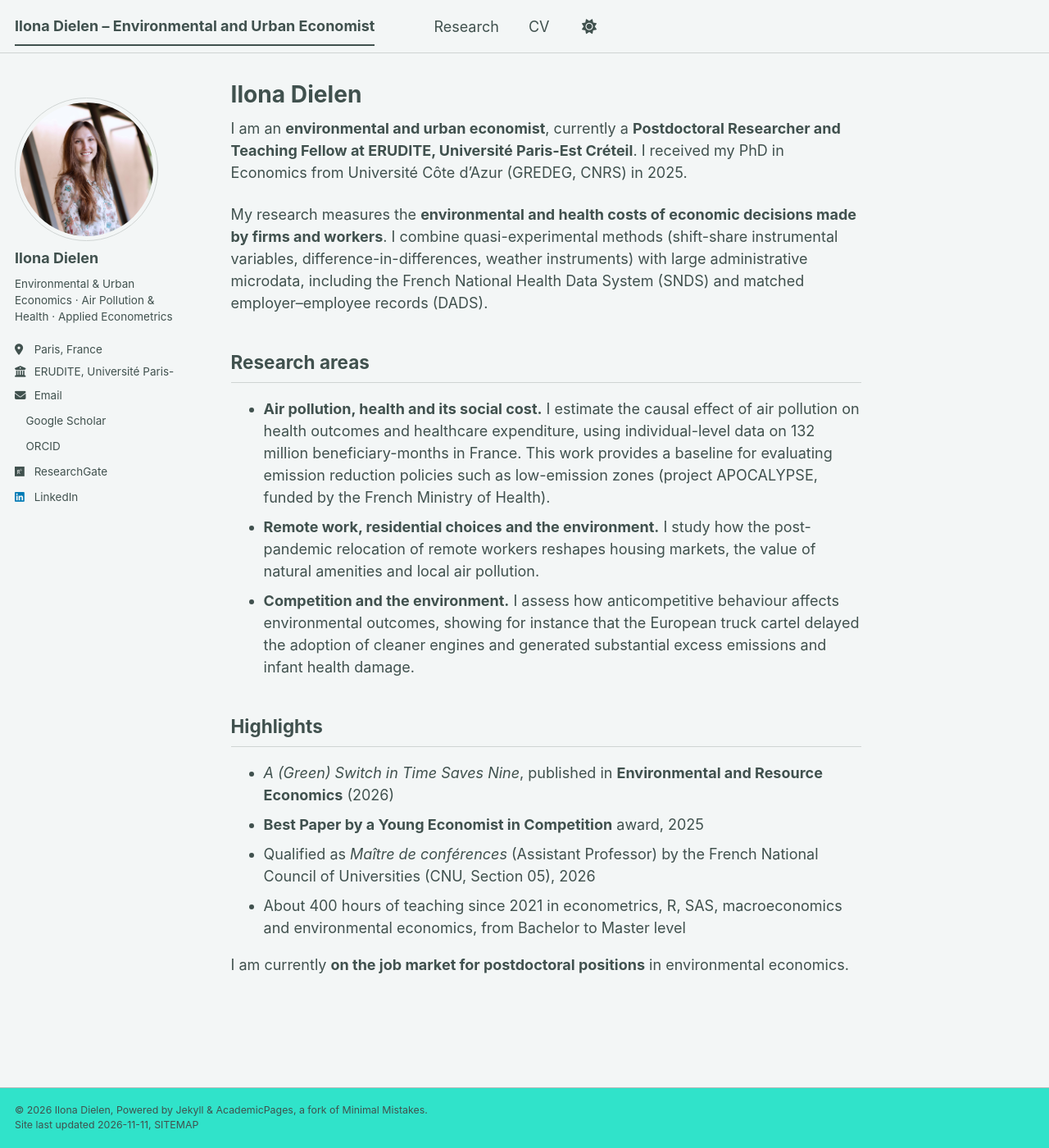
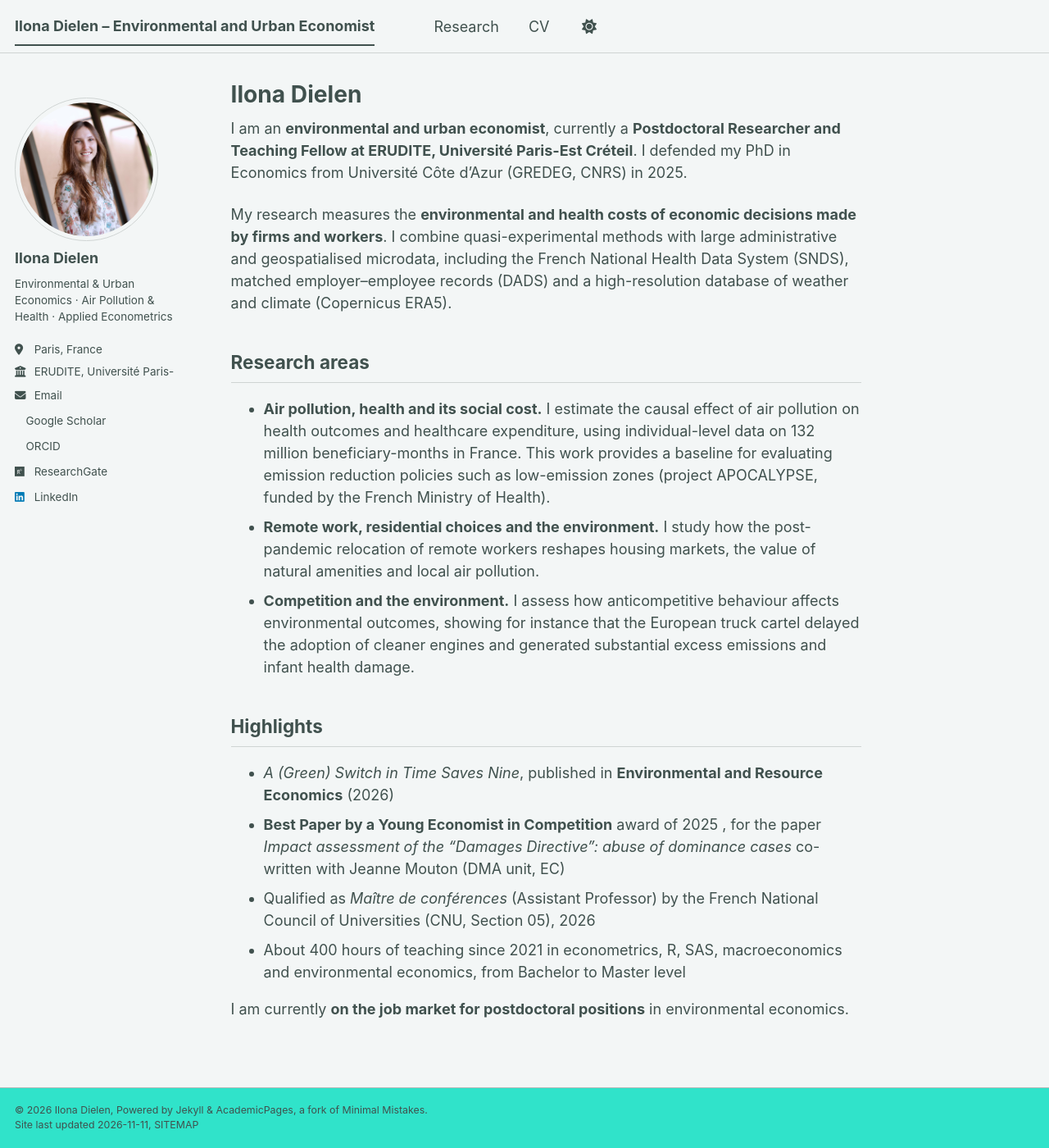
Before and after one commit to ilonadielen/ilonadielen.github.io, a Jekyll site: the page built from _pages/about.md, in a window 1280 px wide and 1400 px high. Shown: the whole window at 82% size. Built offline with Jekyll 4.4.1, drawn with Linux system fonts in a browser that asks for light colours; a script bundle is joined from its source files by our own code; a style sheet for code colours, icons or effects is not loaded.

Commit message:
Update about.md

```diff
--- a/_pages/about.md
+++ b/_pages/about.md
@@ -7,9 +7,9 @@ redirect_from:
   - /about.html
 ---
 
-I am an **environmental and urban economist**, currently a **Postdoctoral Researcher and Teaching Fellow at ERUDITE, Université Paris-Est Créteil**. I received my PhD in Economics from Université Côte d'Azur (GREDEG, CNRS) in 2025.
+I am an **environmental and urban economist**, currently a **Postdoctoral Researcher and Teaching Fellow at ERUDITE, Université Paris-Est Créteil**. I defended my PhD in Economics from Université Côte d'Azur (GREDEG, CNRS) in 2025.
 
-My research measures the **environmental and health costs of economic decisions made by firms and workers**. I combine quasi-experimental methods (shift-share instrumental variables, difference-in-differences, weather instruments) with large administrative microdata, including the French National Health Data System (SNDS) and matched employer–employee records (DADS).
+My research measures the **environmental and health costs of economic decisions made by firms and workers**. I combine quasi-experimental methods with large administrative and geospatialised microdata, including the French National Health Data System (SNDS), matched employer–employee records (DADS) and a high-resolution database of weather and climate (Copernicus ERA5).
 
 ## Research areas
 
@@ -20,7 +20,7 @@ My research measures the **environmental and health costs of economic decisions
 ## Highlights
 
 - *A (Green) Switch in Time Saves Nine*, published in **Environmental and Resource Economics** (2026)
-- **Best Paper by a Young Economist in Competition** award, 2025
+- **Best Paper by a Young Economist in Competition** award of 2025 , for the paper _Impact assessment of the “Damages Directive”: abuse of dominance cases_ co-written with Jeanne Mouton (DMA unit, EC)
 - Qualified as *Maître de conférences* (Assistant Professor) by the French National Council of Universities (CNU, Section 05), 2026
 - About 400 hours of teaching since 2021 in econometrics, R, SAS, macroeconomics and environmental economics, from Bachelor to Master level
 
```
